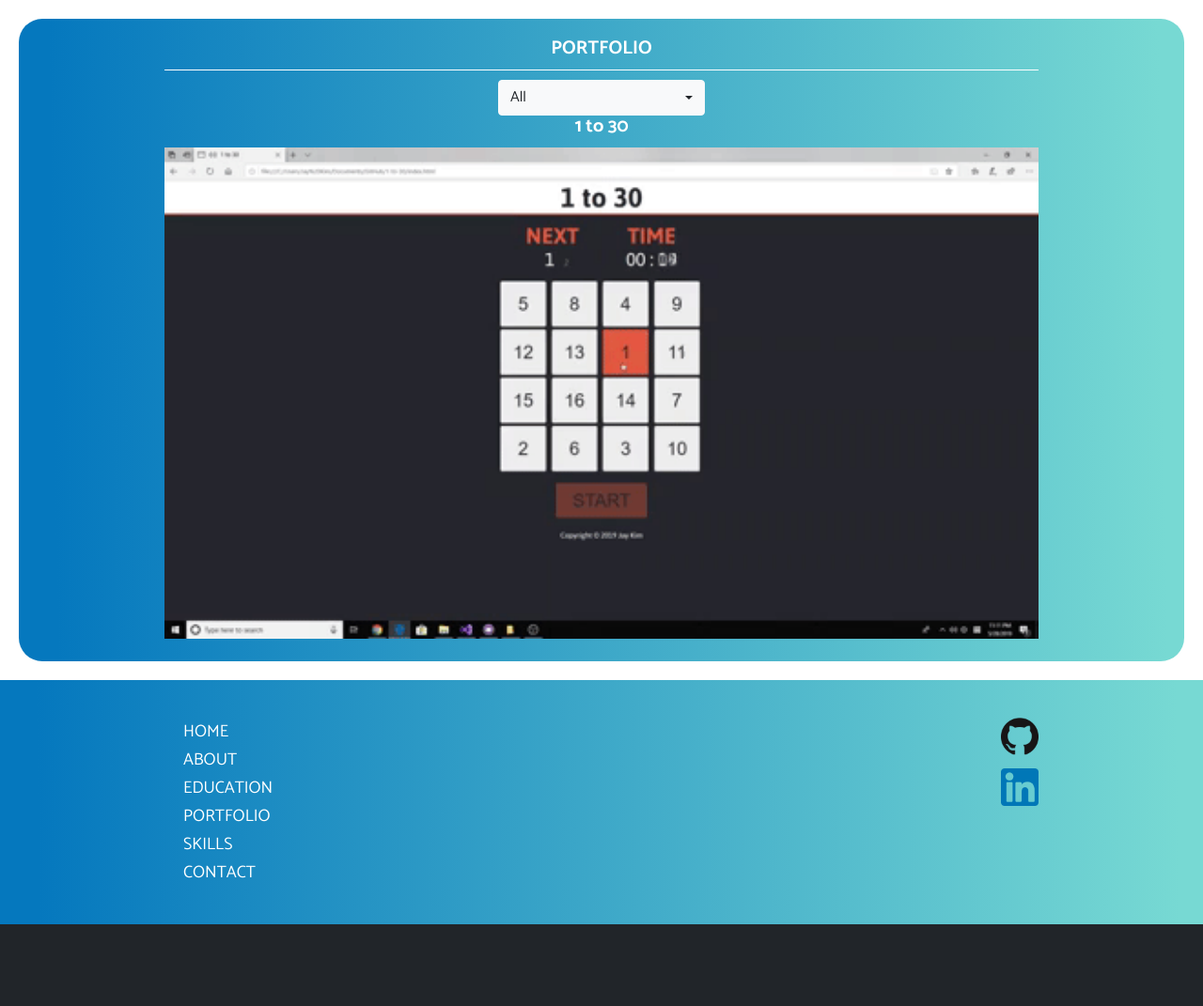
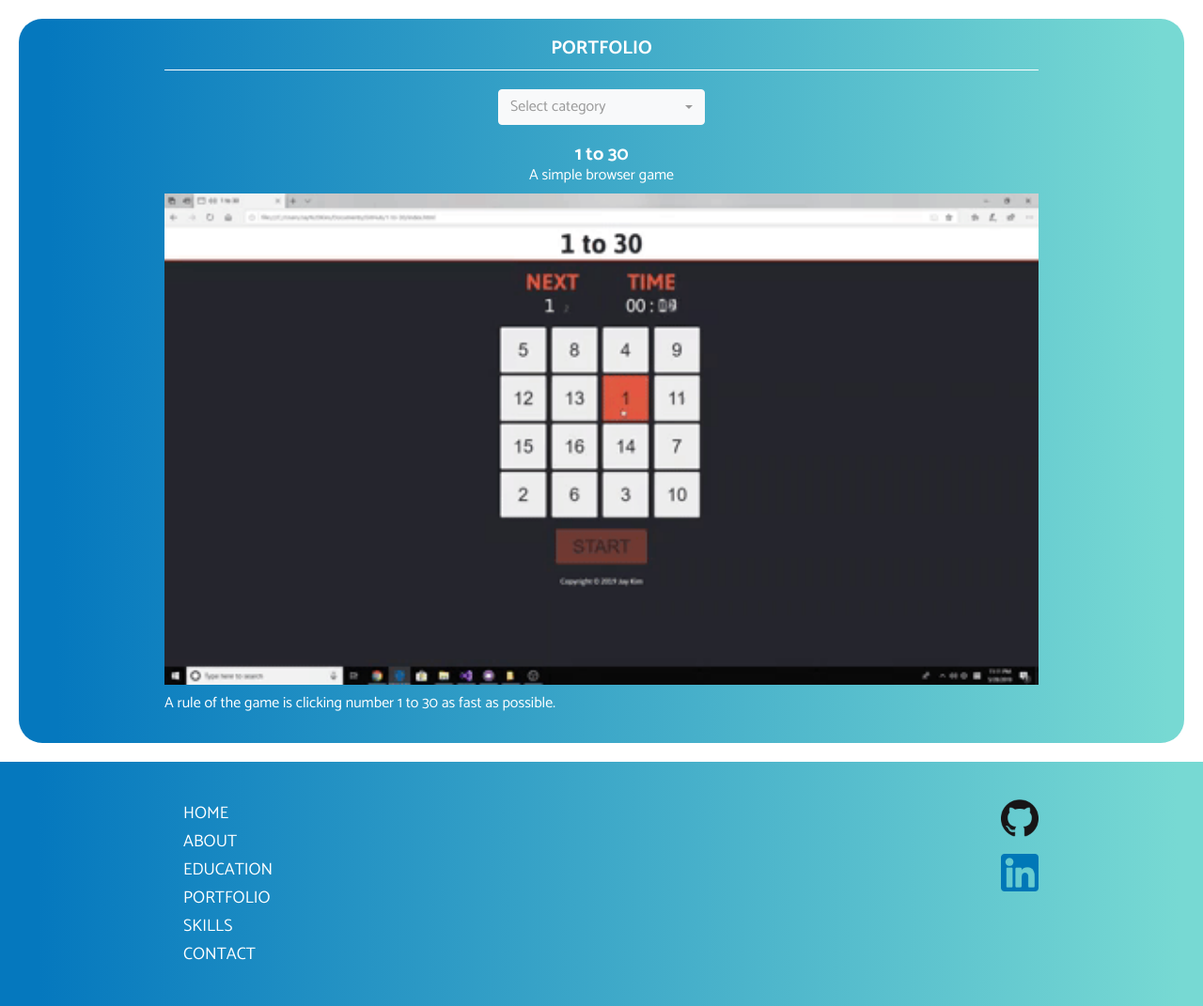
Before and after one commit to kimjaeh10/kimjaeh10.github.io, a PHP site: page /portfolio.html in a window 1280 px wide. Shown: the part 100-1171 px from the top of the page at 94% size. Before the commit the page ends 1084 px from the top, so only its background shows below. Run offline with PHP 8.4, Linux system fonts and the light colour scheme.

Commit message:
Working on the last page portolfio

```diff
--- a/css/style.css
+++ b/css/style.css
@@ -25,10 +25,6 @@ time, mark, audio, video {
     font-size:100%;
     vertical-align:baseline;
     background:transparent;
-}
-
-body {
-    line-height:1;
 }
 
 article,aside,details,figcaption,figure,
@@ -362,12 +358,14 @@ header .header-contact {
     font-size: 20px;
     color: #fff;
     text-align: center;
+    font-weight: 550;
 }
 
 .education h3 {
     color: #fff;
     text-align: center;
     padding: 5px 0;
+    font-weight: 550;
 }
 
 .education p {
@@ -460,6 +458,20 @@ header .header-contact {
     font-size: 20px;
     color: #fff;
     text-align: center;
+    font-weight: 550;
+}
+
+.portfolio h3 {
+    font-size: 16px;
+    color: #fff;
+    text-align: center;
+    margin-bottom: 10px;
+}
+
+.portfolio p {
+    font-size: 16px;
+    color: #fff;
+    margin-bottom: 10px;
 }
 
 .portfolio img {
@@ -468,7 +480,7 @@ header .header-contact {
 
 .select-box {
     width: fit-content;
-    margin: 0 auto;
+    margin: 10px auto 20px auto;
 }
 
 
@@ -499,6 +511,7 @@ header .header-contact {
     font-size: 20px;
     color: #fff;
     text-align: center;
+    font-weight: 550;
 }
 
 .skills p {
@@ -685,7 +698,10 @@ header .header-contact {
     }
 
     .skills-box {
-        padding: 0 20px;
+        width: 300px;
+        margin: 20px auto;
+        padding: 20px;
+        color: white;
     }
 }
 
--- a/portfolio.html
+++ b/portfolio.html
@@ -34,9 +34,9 @@
 				<h1>PORTFOLIO</h1>
 				<div class="container-portfolio">
 					<div class="select-box">
-						<select class="selectpicker show-tick" data-size="50">
+						<select class="selectpicker show-tick" data-size="50" title="Select category">
+							<option value="all">Show all</option>
 							<optgroup label="Langauge">
-								<option value="all">All</option>
 								<option value="cpp">C++</option>
 								<option value="python">Python</option>
 								<option value="html">HTML</option>
@@ -51,8 +51,10 @@
 						</select>
 					</div>
 					<div class="portfolio-box">
-						<h1>1 to 30</h1>
+						<h2>1 to 30</h2>
+						<h3>A simple browser game</h3>
 						<img src="images/1to30.gif" alt="1to30 main screen">
+						<p>A rule of the game is clicking number 1 to 30 as fast as possible.</p>
 					</div>
 
 				</div>
```
